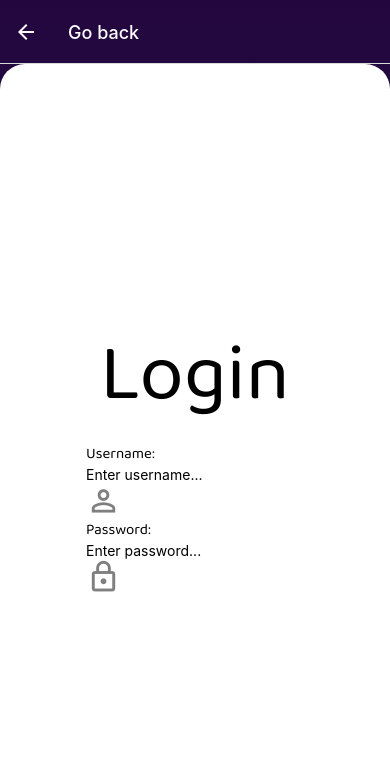
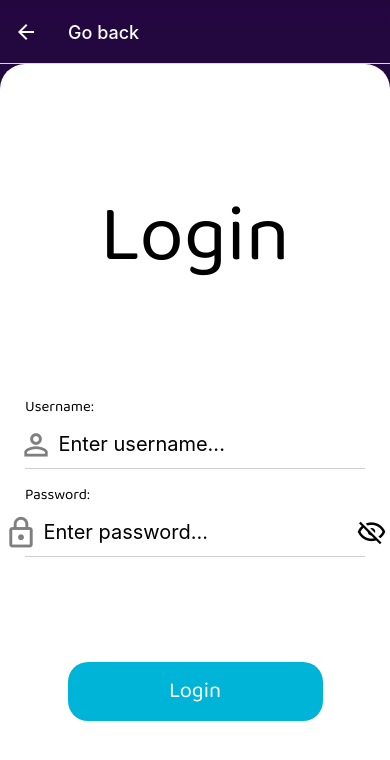
Before and after one commit to Kan-A-Pesh/Dispow, a React Native app: screen /Login in a window 390 px wide. Shown: the top 760 px of the page. Built offline with nearby package versions, Linux system fonts and the light colour scheme.

Commit message:
🔑 Updated Login Screen

```diff
--- a/src/components/Common/InputField.js
+++ b/src/components/Common/InputField.js
@@ -1,31 +1,65 @@
 import React from "react";
-import { StyleSheet, TextInput, View } from "react-native";
+import { Animated, StyleSheet, TextInput, TouchableOpacity, View } from "react-native";
 import Colors from "../../styles/Colors";
 import Label from "./Label";
 import { MaterialCommunityIcons } from '@expo/vector-icons';
 
-export default function InputField({type = "text", title = "Title:", icon = null, placeholder = "Enter text ...", value = "", onChangeValue = null })
+export default function InputField({type = "none", title = "Title:", icon = null, placeholder = "Enter text ...", value = "", onChangeValue = null , style})
 {
+	const [selected, setSelected] = React.useState(false);
+	const [visible, setVisible] = React.useState(true);
+
+	let button = <></>;
+
+	if (type === "password")
+	{
+		button =
+		<TouchableOpacity
+			onPress={() => setVisible(!visible)}
+		>
+			<MaterialCommunityIcons
+				name={visible ? "eye-off-outline" : "eye-outline"}
+				color={Colors.black}
+				size={30}
+			/>
+		</TouchableOpacity>
+	}
+
 	return (
-		<View>
+		<View style={style}>
 			<Label
 				color={Colors.black}
 				size={15}
 			>
 				{title}
 			</Label>
-			<View>
-				<TextInput
-					value={value}
-					onChangeText={onChangeValue}
-					placeholder={placeholder}
-					style={styles.input}
-				/>
+			<View style={styles.field}>
 				<MaterialCommunityIcons
 					name={icon}
 					color={Colors.blackOpacity5}
 					size={35}
 				/>
+				<TextInput
+					value={value}
+					onChangeText={onChangeValue}
+					placeholder={placeholder}
+					textContentType={type}
+					secureTextEntry={!visible}
+					style={styles.input}
+					onFocus={() => setSelected(true)}
+					onBlur={() => setSelected(false)}
+				/>
+				{button}
+				<View style={styles.line}/>
+				<View style={
+					[
+						styles.line,
+						{
+							width: selected?'100%':'0%',
+							backgroundColor: Colors.primary,
+						},
+					]
+				}/>
 			</View>
 		</View>
 	);
@@ -33,6 +67,24 @@ export default function InputField({type = "text", title = "Title:", icon = null
 
 const styles = StyleSheet.create({
 	input: {
-
+		height: 50,
+		fontSize: 20,
+		marginLeft: 5,
+		flexGrow: 1,
+	},
+	field: {
+		flexDirection: 'row',
+		flexWrap: 'nowrap',
+		height: 50,
+		justifyContent: 'center',
+		alignItems: 'center',
+		paddingHorizontal: 5,
+	},
+	line: {
+		position: 'absolute',
+		bottom: 0,
+		height: 1,
+		width: "100%",
+		backgroundColor: "#C4C4C4C4"
 	}
 });
--- a/src/screen/Welcome/LoginScreen.js
+++ b/src/screen/Welcome/LoginScreen.js
@@ -1,5 +1,6 @@
 import React from "react";
-import { View } from "react-native";
+import { StyleSheet, View } from "react-native";
+import Button from "../../components/Common/Button";
 import InputField from "../../components/Common/InputField";
 import Label from "../../components/Common/Label";
 import AppStyles from "../../styles/AppStyles";
@@ -18,12 +19,15 @@ export default function LoginScreen({props})
 			>
 				Login
 			</Label>
+			<View style={styles.inputGroup}>
 				<InputField
 					title="Username:"
 					placeholder="Enter username..."
+					type="username"
 					icon="account-outline"
 					value={username}
 					onChangeValue={setUsername}
+					style={styles.input}
 				/>
 				<InputField
 					title="Password:"
@@ -32,7 +36,31 @@ export default function LoginScreen({props})
 					icon="lock-outline"
 					value={password}
 					onChangeValue={setPassword}
+					style={styles.input}
+				/>
+			</View>
+			<Button
+				text="Login"
+				style={styles.button}
+				size={22}
+				onPress={() => {
+					console.log("Login ...");
+				}}
 			/>
 		</View>
 	);
 }
+
+const styles = StyleSheet.create({
+	input: {
+		width: "100%",
+		marginVertical: 7
+	},
+	inputGroup: {
+		width: "100%",
+	},
+	button: {
+		width: "75%",
+		margin: 12.5
+	},
+});
--- a/src/screen/Welcome/WelcomeScreen.js
+++ b/src/screen/Welcome/WelcomeScreen.js
@@ -1,4 +1,4 @@
-import { Image, StyleSheet } from "react-native";
+import { Image, StyleSheet, View } from "react-native";
 import AppStyles from "../../styles/AppStyles";
 import { LinearGradient } from 'expo-linear-gradient';
 import Label from "../../components/Common/Label";
@@ -8,25 +8,21 @@ export default function WelcomeScreen({navigation})
 {
 	return (
 		<LinearGradient colors={['#24063F', '#102542']} style={[AppStyles.welcomeScreen]}>
-			<Image
+			{/* <Image
 				source={require('../../../assets/icons/icon.png')}
-				style={{
-					height: 200,
-					width: 206,
-					resizeMode: 'center'
-				}}
-			/>
+				style={styles.icon}
+			/> */}
 			<Label
 				type="extraBold"
 				size={68}
-				style={[styles.title]}
+				style={styles.title}
 			>
 				Welcome!
 			</Label>
 			<Label
 				type="regular"
 				size={20}
-				style={[styles.text]}
+				style={styles.text}
 			>
 				Start comparing your free time with your friends now!
 			</Label>
@@ -63,5 +59,10 @@ const styles = StyleSheet.create({
 	text: {
 		textAlign: "center",
 		marginBottom: 45
-	}
+	},
+	icon: {
+		height: 200,
+		width: 206,
+		resizeMode: 'center',
+	},
 })
--- a/src/styles/AppStyles.js
+++ b/src/styles/AppStyles.js
@@ -6,7 +6,6 @@ export default StyleSheet.create({
 
 	welcomeScreen: {
 		padding: 25,
-		paddingTop: 100,
 		flexGrow: 1,
 		justifyContent: 'center',
 		alignItems: 'center',
@@ -16,8 +15,9 @@ export default StyleSheet.create({
 		backgroundColor: Colors.white,
 		borderTopLeftRadius: 25,
 		borderTopRightRadius: 25,
-		justifyContent: 'center',
+		justifyContent: 'space-evenly',
 		alignItems: 'center',
+		padding: 25,
 	}
 
 });
```
Lines whose indentation alone changed are shown as unchanged.
